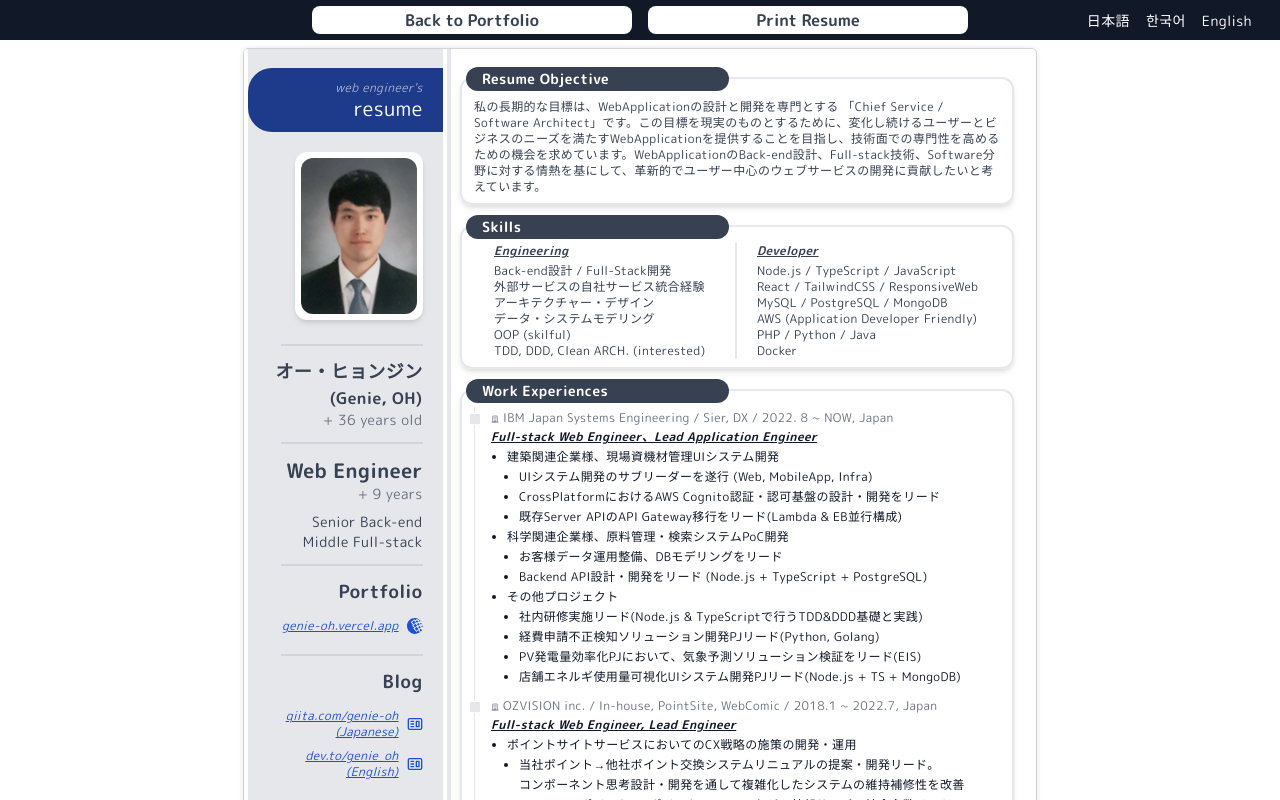
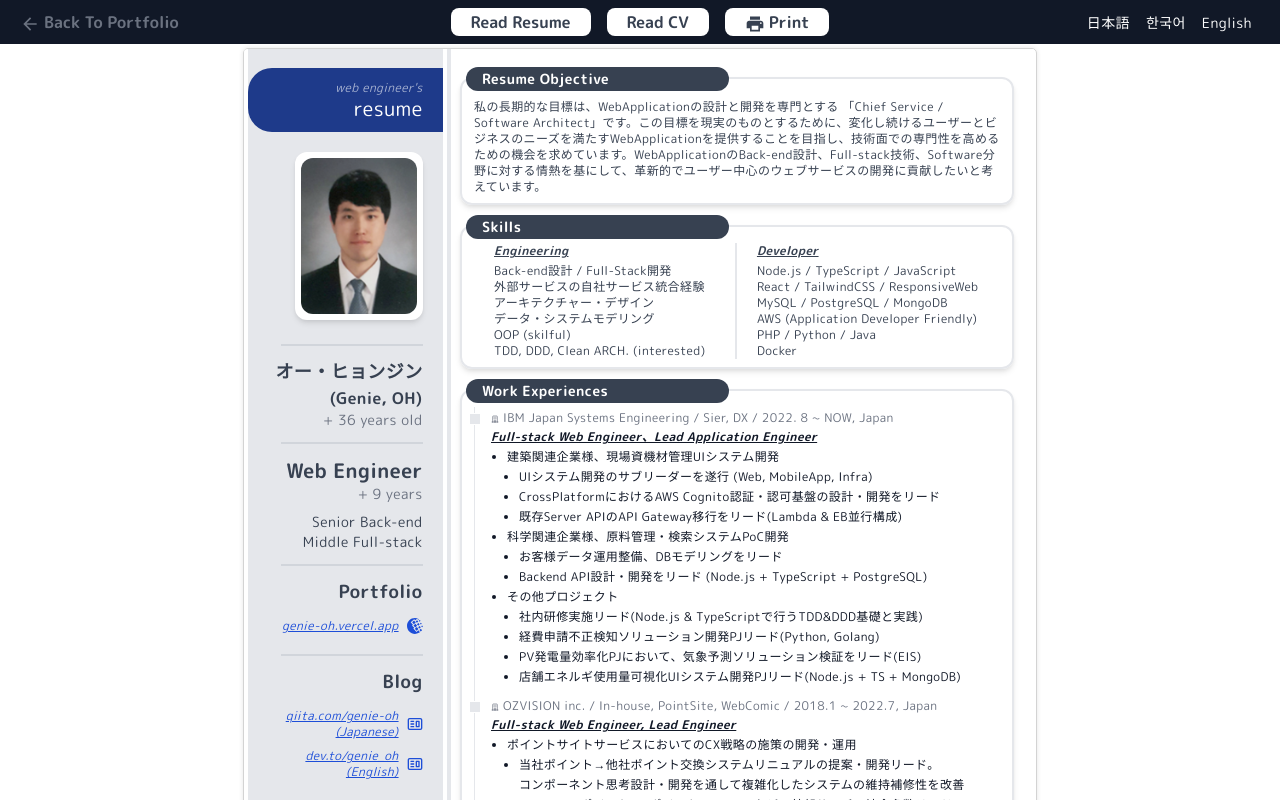
Before and after one commit to genie-oh/nextjs-portfolio, a Next.js app: page /resume in a window 1280 px wide. Shown: the top 800 px of the page. Built offline with nearby package versions, Linux system fonts and the light colour scheme.

Commit message:
mod: refector nav bar & pages >  pages/resume.tsx

```diff
--- a/pages/resume.tsx
+++ b/pages/resume.tsx
@@ -1,50 +1,16 @@
-import Link from "next/link";
 import PageLayout from "../components/Resume/PageLayout";
+import { ResumeNav } from "../components/Resume/CommonParts/Nav";
 import Resume1 from "../components/Resume/Contents/Resume/Resume1";
 
-import { languageList } from "../datas/languageList";
-import CV1 from "../components/Resume/Contents/CV/CV1";
-
-export default function Home() {
-  const print = () => window.print();
-
+export default function Resume() {
   return (
     <div className="text-gray-700 container-fluid">
-      <nav className="fixed z-50 flex items-center justify-center h-10 bg-gray-900 resume-nav">
-        <Link href="./">
-          <button className="md:w-1/4 mx-2 px-5 py-0.5 font-bold bg-white rounded-lg">
-            Back to Portfolio
-          </button>
-        </Link>
-        <button
-          className="md:w-1/4 mx-2 px-5 py-0.5 font-bold bg-white rounded-lg"
-          type="button"
-          onClick={print}
-        >
-          Print Resume
-        </button>
-
-        {/* i18n change link */}
-        <div className="md:absolute md:right-5 ">
-          {languageList.map((item, idx) => {
-            return (
-              <Link key={idx} href="/resume" locale={item.locale}>
-                <span className="mx-2 text-sm text-white transform cursor-pointer hover:scale-125">
-                  {item.title}
-                </span>
-              </Link>
-            );
-          })}
-        </div>
-      </nav>
+      <ResumeNav />
       <div className="pb-12 resume-top-pad"></div>
       <div className="resume-book">
         <PageLayout label="resume" colorClName="bg-blue-900">
           <Resume1 />
         </PageLayout>
-        <PageLayout label="curriculum vitae" colorClName="bg-purple-900">
-          <CV1 />
-        </PageLayout>
       </div>
     </div>
   );
```
